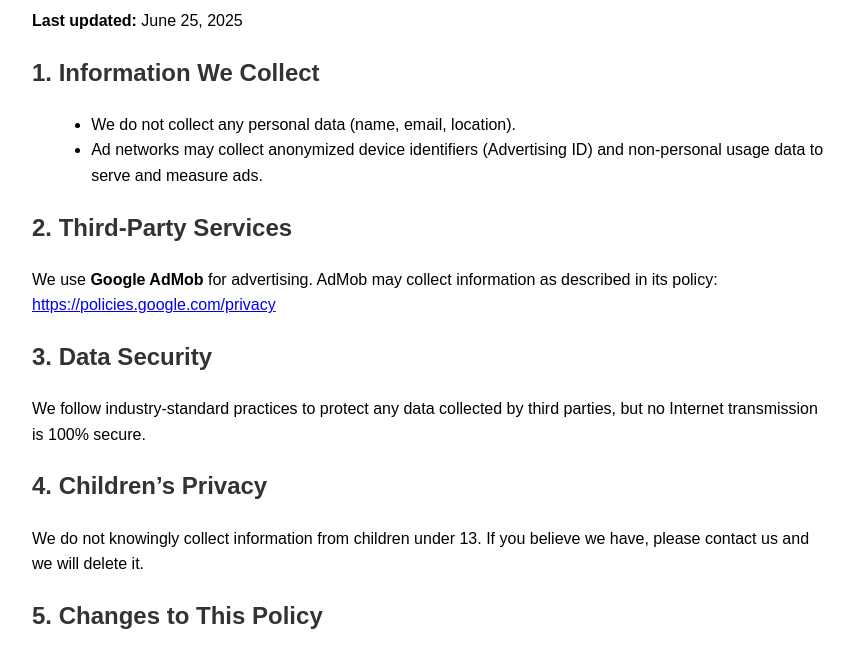
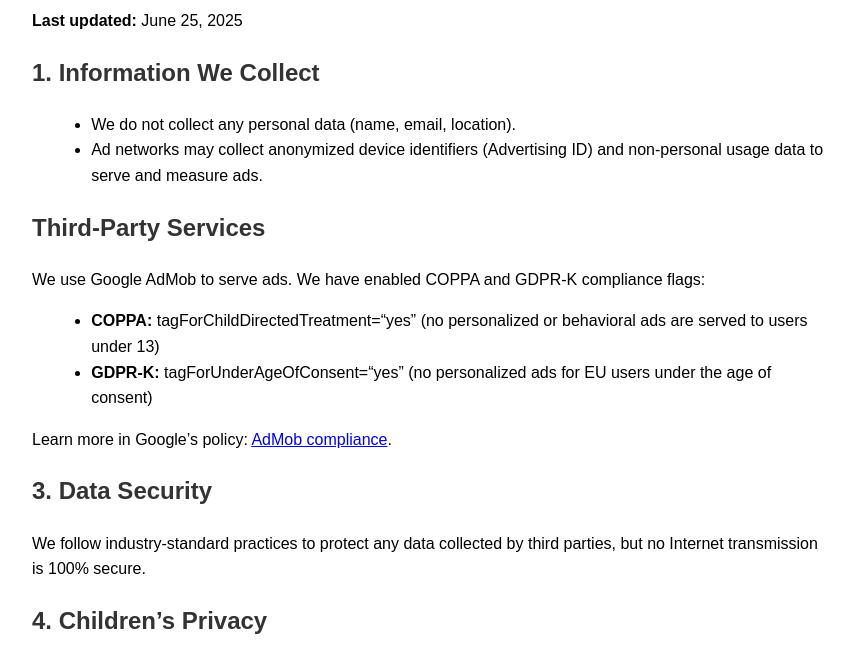
Before and after one commit to RsGinfo/RsGinfo.github.io, a plain HTML site: page privacy.html in a window 1280 px wide. Shown: the part 102-754 px from the top of the page, without its empty margins (208-1062 px from the left). Drawn offline with Linux system fonts and the light colour scheme.

Commit message:
Update privacy.html

```diff
--- a/privacy.html
+++ b/privacy.html
@@ -22,10 +22,19 @@
     <li>Ad networks may collect anonymized device identifiers (Advertising ID) and non-personal usage data to serve and measure ads.</li>
   </ul>
 
-  <h2>2. Third-Party Services</h2>
-  <p>We use <strong>Google AdMob</strong> for advertising.
-  AdMob may collect information as described in its policy:
-  <a href="https://policies.google.com/privacy" target="_blank">https://policies.google.com/privacy</a></p>
+<h2>Third-Party Services</h2>
+<p>We use Google AdMob to serve ads. We have enabled COPPA and GDPR-K compliance flags:</p>
+<ul>
+  <li>
+    <strong>COPPA:</strong> tagForChildDirectedTreatment=“yes”
+    (no personalized or behavioral ads are served to users under 13)
+  </li>
+  <li>
+    <strong>GDPR-K:</strong> tagForUnderAgeOfConsent=“yes”
+    (no personalized ads for EU users under the age of consent)
+  </li>
+</ul>
+<p>Learn more in Google’s policy: <a href="https://support.google.com/admob/answer/6307024" target="_blank">AdMob compliance</a>.</p>
 
   <h2>3. Data Security</h2>
   <p>We follow industry-standard practices to protect any data collected by third parties, but no Internet transmission is 100% secure.</p>
```
